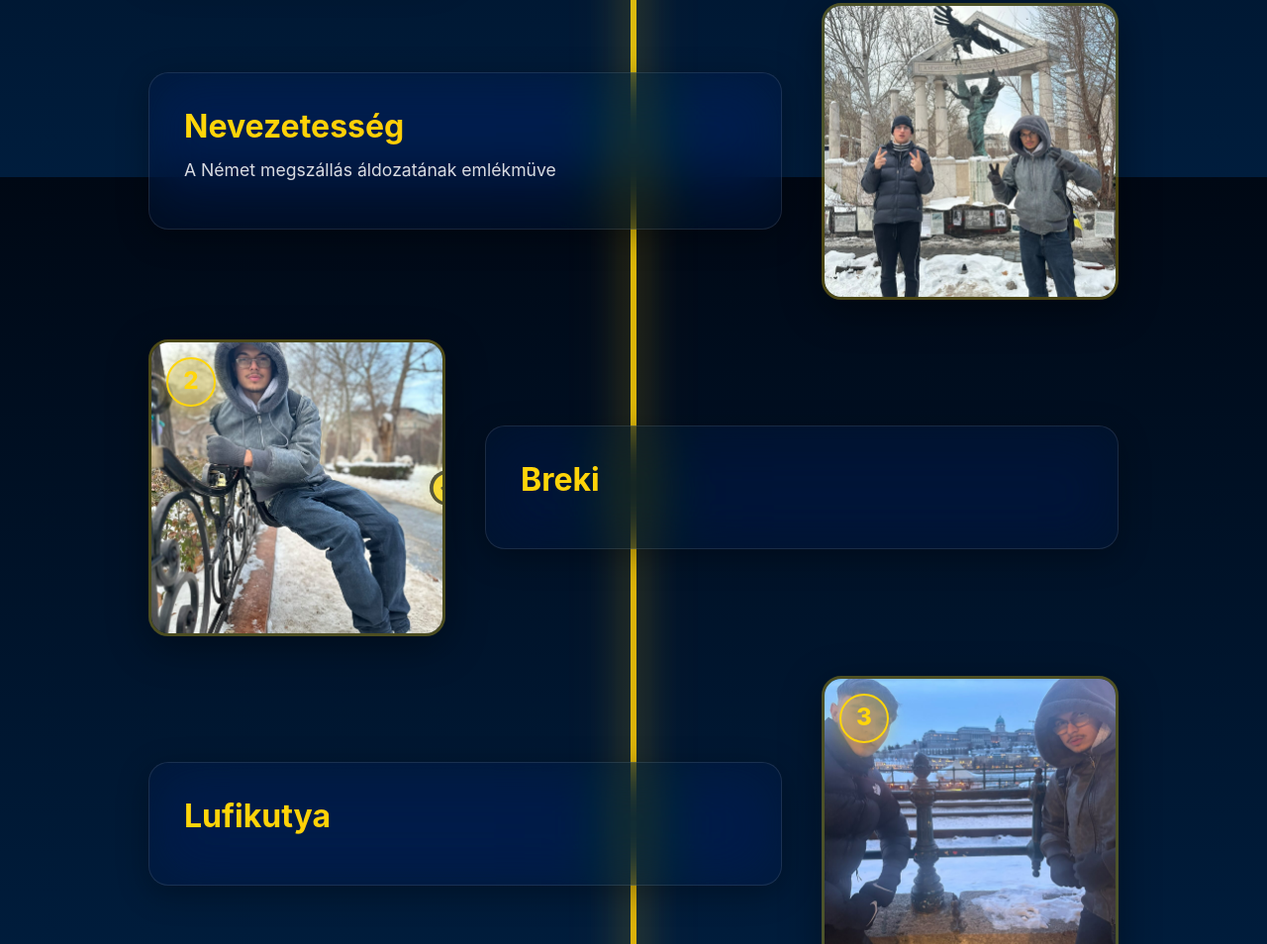
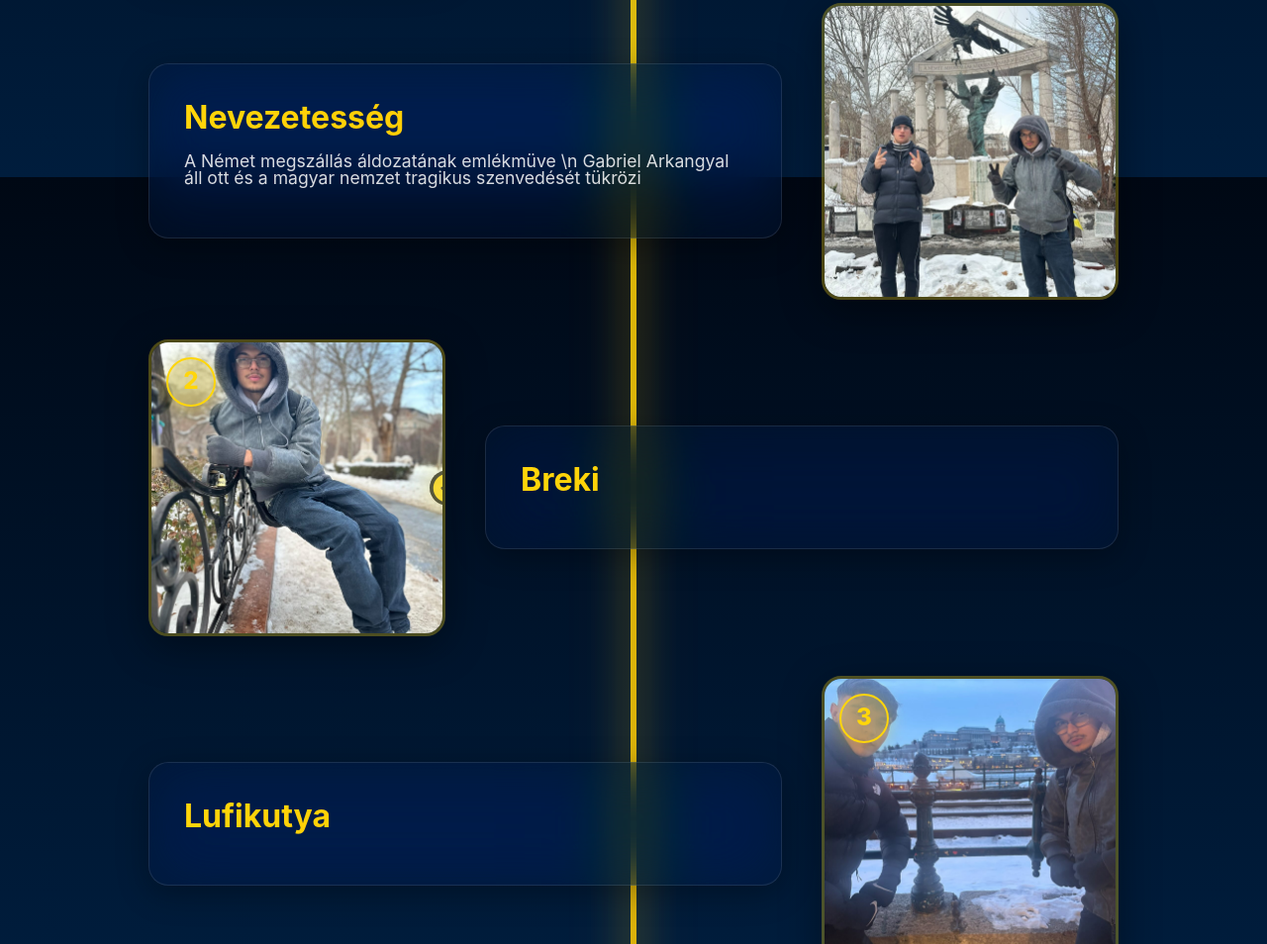
Before and after one commit to nikolaszlaszlo/kolotko, a plain HTML site: page weblap/index.html in a window 1280 px wide. Shown: the part 5421-6375 px from the top of the page at 99% size. Drawn offline with nearby package versions, Linux system fonts and the light colour scheme; animation ran at ten frames a second.

Commit message:
Weblap update

```diff
--- a/weblap/index.html
+++ b/weblap/index.html
@@ -1128,7 +1128,7 @@
                         </div>
                         <div class="utvonal-content">
                             <h3 class="utvonal-title">Nevezetesség</h3>
-                            <p class="utvonal-text">A Német megszállás áldozatának emlékmüve</p>
+                            <p class="utvonal-text">A Német megszállás áldozatának emlékmüve \n Gabriel Arkangyal áll ott és a magyar nemzet tragikus szenvedését tükrözi</p>
                         </div>
                     </div>
 
```
